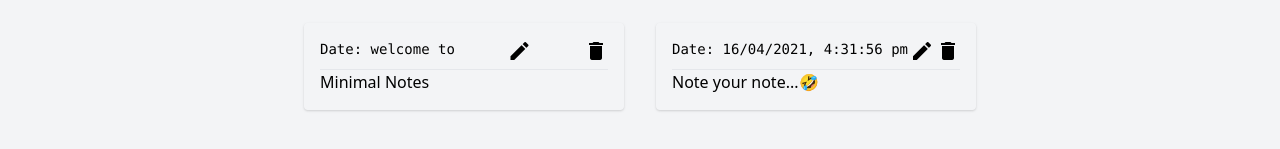
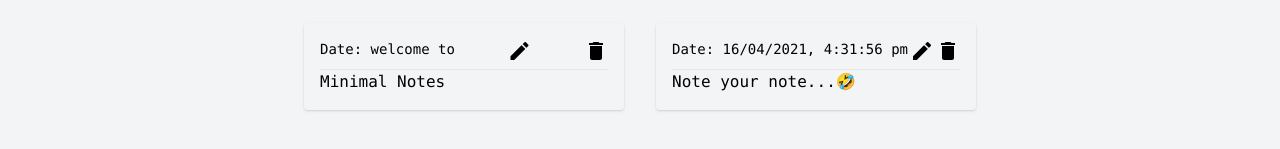
Before and after one commit to jakkapongqcue/INT203_62130500014_Groupwork_SPA, a Vue app: page / in a window 1280 px wide. Shown: the part 407-556 px from the top of the page. Built offline with nearby package versions, Linux system fonts and the light colour scheme; data requests are answered from the project's data file.

Commit message:
[Update] text pre tag

```diff
--- a/src/components/NoteItem.vue
+++ b/src/components/NoteItem.vue
@@ -10,7 +10,7 @@
     </div>
     <ul>
         <li>
-        <span>{{ noteb.note }}</span>
+        <pre>{{ noteb.note }}</pre>
         </li>
     </ul>
 </template>
```
